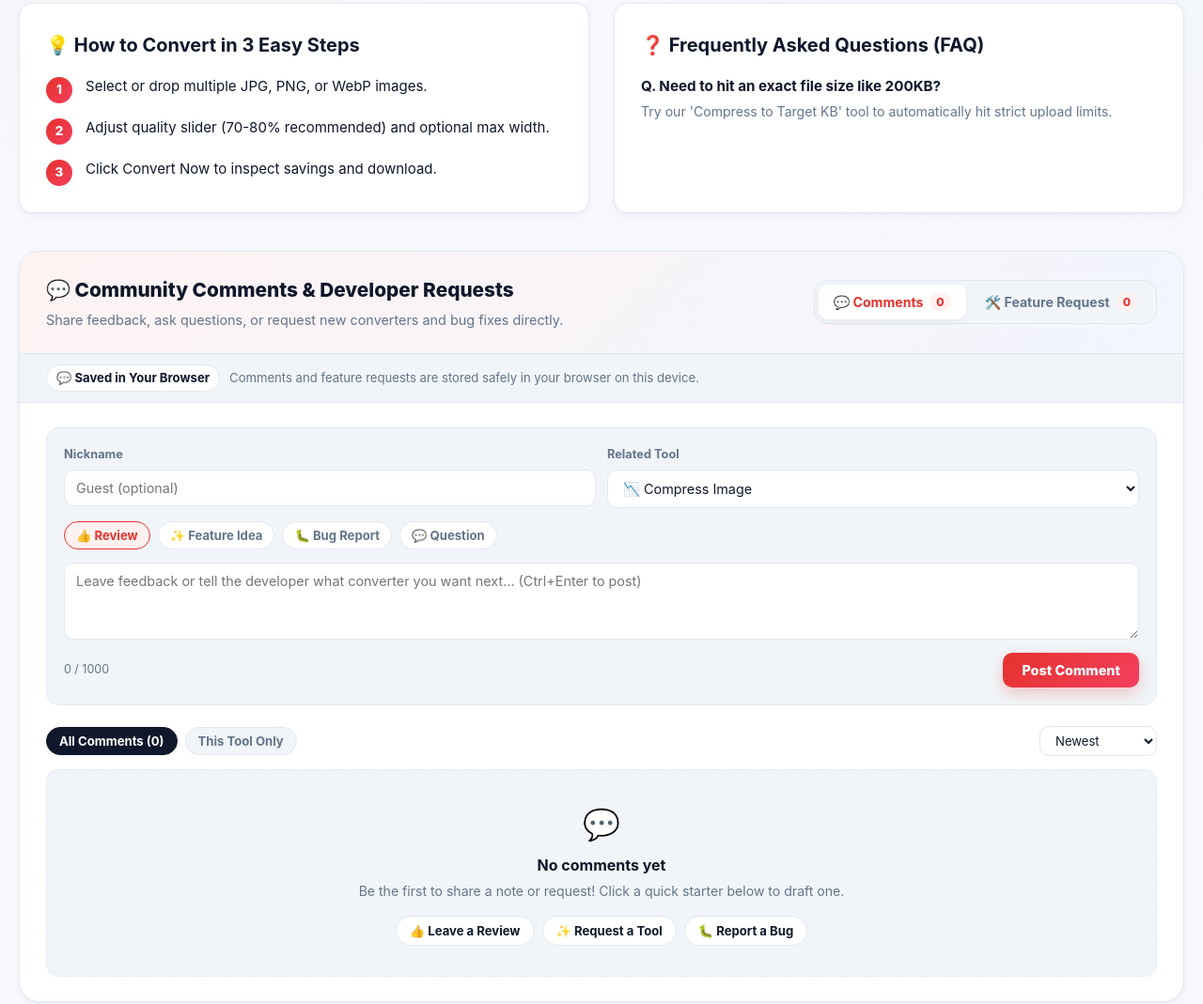
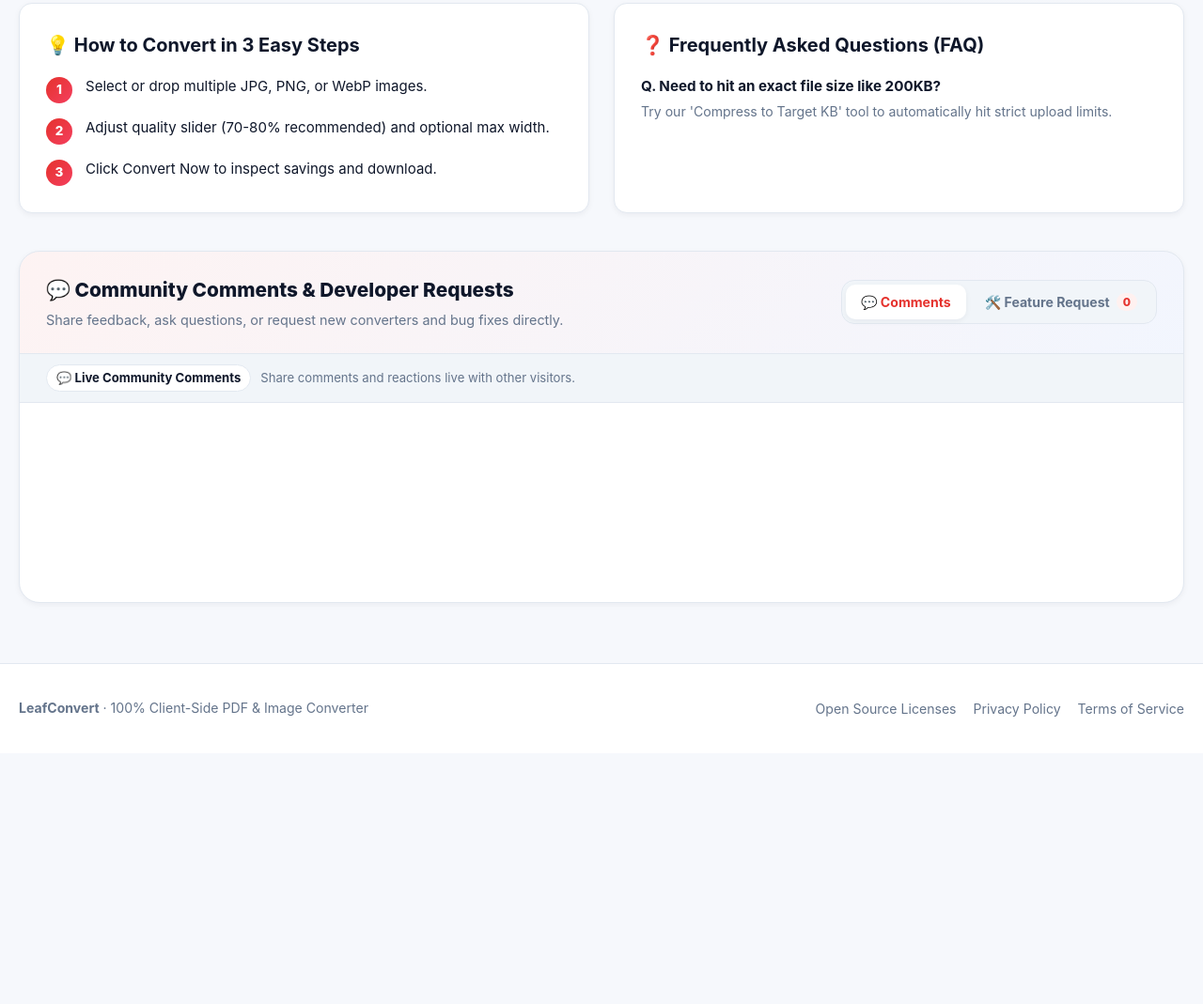
Before and after one commit to JJiwonYoon/swiftconvert, a plain HTML site: page compress-image/index.html in a window 1280 px wide. Shown: the part 1295-2364 px from the top of the page at 94% size. After the commit the page ends 2097 px from the top, so only its background shows below. Drawn offline with nearby package versions, Linux system fonts and the light colour scheme.

Commit message:
Enable Giscus comments and GitHub Issue requests on JJiwonYoon/leafconvert-comments

```diff
--- a/compress-image/index.html
+++ b/compress-image/index.html
@@ -308,11 +308,11 @@
 
   <script>window.INITIAL_TOOL_ID = "compress-image";</script>
   <script src="../js/ads-config.js?v=4625f86d"></script>
-  <script src="../js/feedback-config.js?v=87ecb8e0"></script>
+  <script src="../js/feedback-config.js?v=23963aa9"></script>
   <script src="../js/tools-seo.js?v=8883b085"></script>
   <script src="../js/i18n.js?v=2e6a8769"></script>
   <script src="../js/converters.js?v=69f25dbb"></script>
-  <script src="../js/feedback.js?v=384609a6"></script>
+  <script src="../js/feedback.js?v=1c3b98e9"></script>
   <script src="../js/app.js?v=9db689aa"></script>
 </body>
 </html>
--- a/js/feedback-config.js
+++ b/js/feedback-config.js
@@ -21,24 +21,24 @@
 window.FEEDBACK_CONFIG = {
   // "local": 내장 댓글창 (현재 브라우저 저장 + 즉시 테스트 가능)
   // "giscus": GitHub Discussions 기반 실시간 공유 댓글 위젯 임베드
-  commentProvider: "local",
+  commentProvider: "giscus",
 
   giscus: {
-    repo: "",               // 예: "username/leafconvert-comments"
-    repoId: "",             // giscus.app 에서 발급받은 data-repo-id
+    repo: "JJiwonYoon/leafconvert-comments",
+    repoId: "R_kgDOVslRXQ",
     category: "Announcements",
-    categoryId: "",         // giscus.app 에서 발급받은 data-category-id
+    categoryId: "DIC_kwDOVslRXc4DLAuN",
     mapping: "pathname",    // 도구 URL(/pdf-to-jpg/, /compress-kb/ 등)별로 스레드 자동 분리
     strict: "0",
     reactionsEnabled: "1",
     emitMetadata: "0",
-    inputPosition: "top"
+    inputPosition: "bottom"
   },
 
   // 개발자 요청서 전달 채널 (설정 시 즉시 실전 전송 활성화)
   requestDelivery: {
     endpoint: "",           // 예: "https://formspree.io/f/xxxxxxxx" 또는 Google Apps Script / Cloudflare Worker URL
-    githubRepo: "",         // 예: "username/leafconvert" -> "GitHub Issue로 보내기" 버튼 활성화
+    githubRepo: "JJiwonYoon/leafconvert-comments",
     contactEmail: ""        // 예: "dev@example.com" -> "이메일로 보내기" 버튼 활성화
   },
 
--- a/js/feedback.js
+++ b/js/feedback.js
@@ -1084,7 +1084,7 @@
           </div>
           <div class="fb-tabs" role="tablist">
             <button type="button" class="fb-tab-btn${fbState.activeTab === "comments" ? " active" : ""}" data-fb-tab="comments" role="tab">
-              ${escapeHtml(s.tabComments)} <span class="fb-tab-count">${allComments.length}</span>
+              ${escapeHtml(s.tabComments)}${giscusActive ? "" : ` <span class="fb-tab-count">${allComments.length}</span>`}
             </button>
             <button type="button" class="fb-tab-btn${fbState.activeTab === "request" ? " active" : ""}" data-fb-tab="request" role="tab">
               ${escapeHtml(s.tabRequest)} <span class="fb-tab-count">${allRequests.length}</span>
```
Also changed, not shown: compress-kb/index.html (+2 -2 lines), heic-to-jpg/index.html (+2 -2 lines), index.html (+2 -2 lines), jpg-to-pdf/index.html (+2 -2 lines), merge-pdf/index.html (+2 -2 lines), organize-pdf/index.html (+2 -2 lines), page-numbers-pdf/index.html (+2 -2 lines), pdf-to-jpg/index.html (+2 -2 lines), pdf-to-png/index.html (+2 -2 lines), resize-image/index.html (+2 -2 lines), rotate-pdf/index.html (+2 -2 lines), split-pdf/index.html (+2 -2 lines), stitch-images/index.html (+2 -2 lines), watermark-pdf/index.html (+2 -2 lines), 1 more files.
